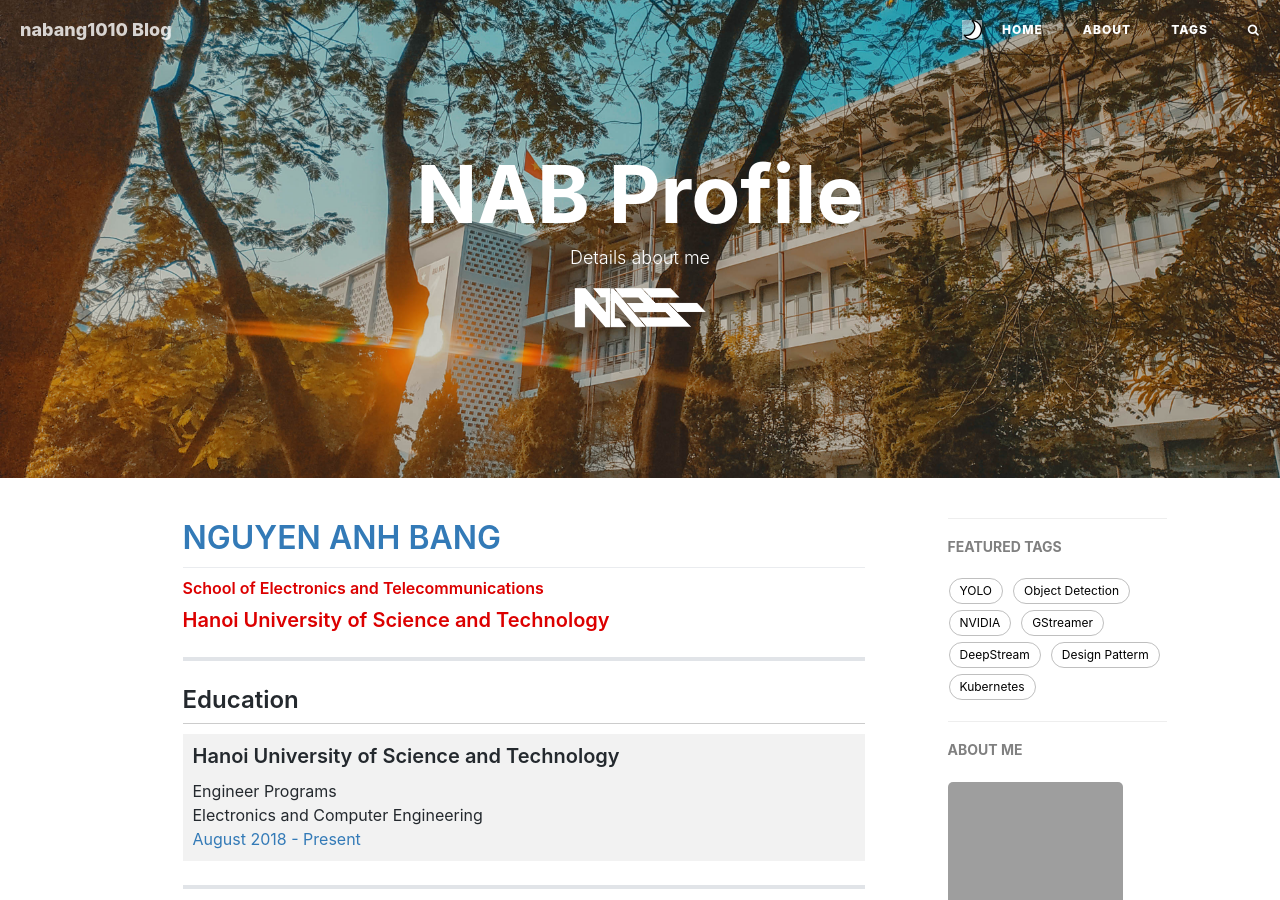
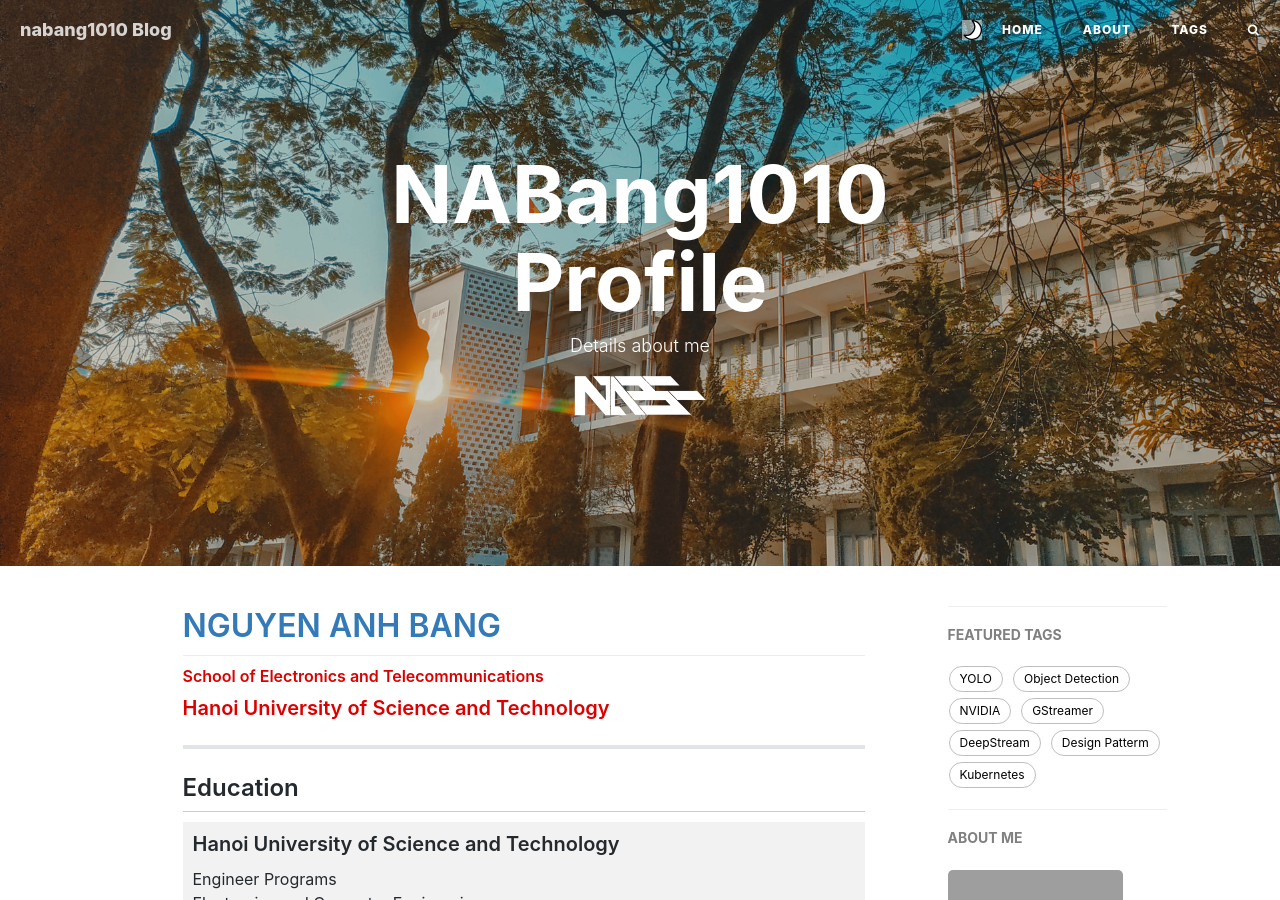
Before and after one commit to nabang1010/nabang1010.github.io, a Jekyll site: the page built from profile.html, in a window 1280 px wide and 900 px high. Built offline with Jekyll 4.4.1, drawn with Linux system fonts in a browser that asks for light colours; nearby versions of some CDN libraries; comment, search, counter and statistics services are not loaded; grey boxes are pictures that could not be loaded.

Commit message:
Init: Backup old blog codebase

```diff
--- a/_config.yml
+++ b/_config.yml
@@ -5,7 +5,7 @@
 email: nabang1010.work@gmail.com
 description: "nabang1010 Blog | Machine Learning, Deeplearning, Computer Vision | This is NAB's personal blog"
 keyword: "nabblog,nabang1010.com,machinelearning,deeplearning,tri tue nhan tao,hoc sau,machine learning,deep learning,ai blog,thi giac may tinh,computer vision,ai viet nam,train google colab"
-url: "https://nabang1010.com"              # your host, for absolute URL
+url: "https://nabang1010.github.io"              # your host, for absolute URL
 baseurl: ""                             # for example, '/blog' if your blog hosted on 'host/blog'
 github_repo: "https://github.com/nabang1010/nabang1010.github.io.git" # you code repository
 
--- a/profile.html
+++ b/profile.html
@@ -1,6 +1,6 @@
 ---
 layout: page
-title: "NAB Profile"
+title: "NABang1010 Profile"
 description: "Details about me"
 header-img: "img/profile_bg.jpg"
 hidden: true
```
